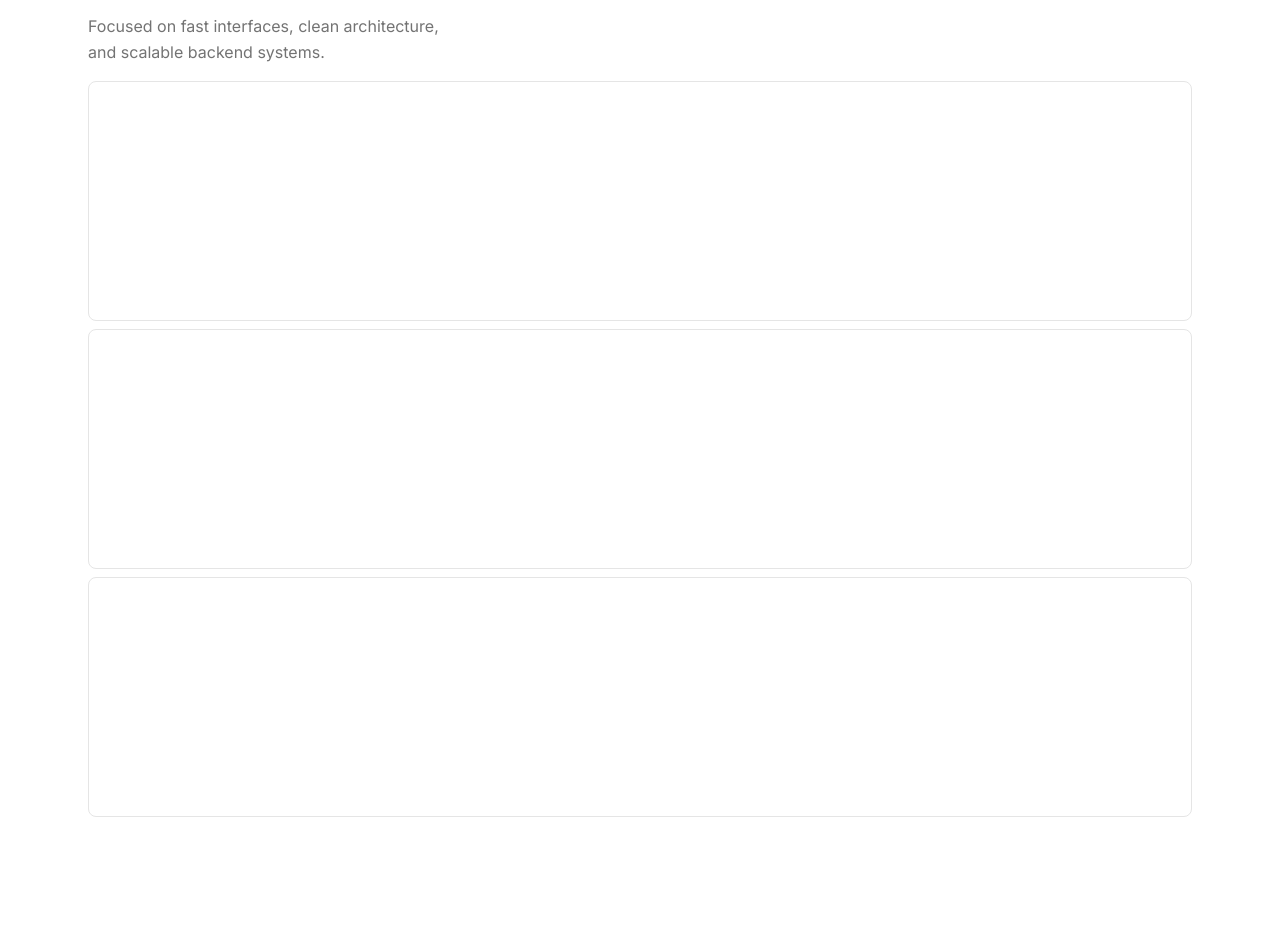
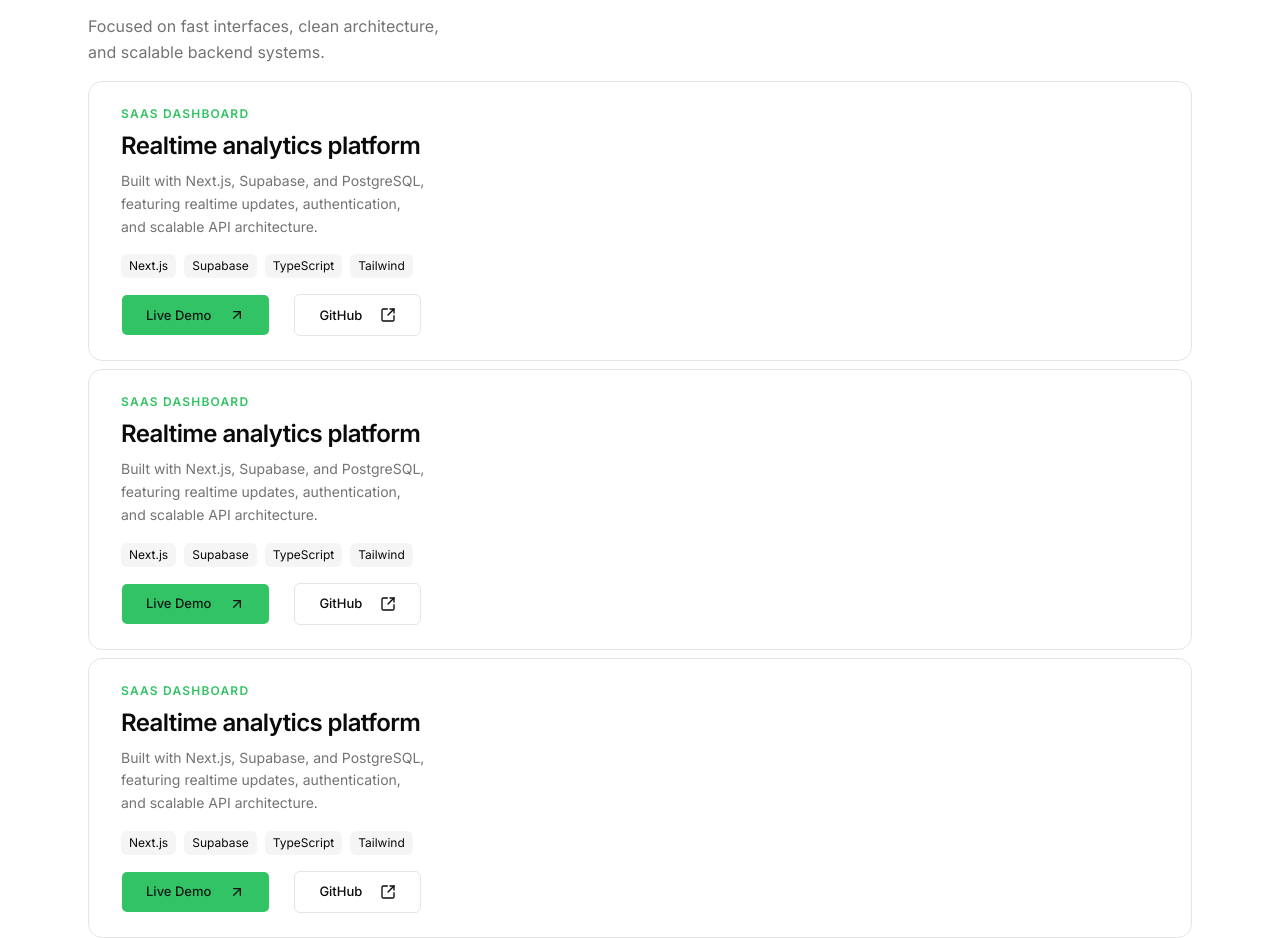
Before and after one commit to svsxn/portfolio, a Next.js app: page / in a window 1280 px wide. Shown: the part 981-1919 px from the top of the page. Before the commit the page ends 1798 px from the top, so only its background shows below. Built offline with nearby package versions, Linux system fonts and the light colour scheme.

Commit message:
feat: add example card

```diff
--- a/components/sections/hero/index.tsx
+++ b/components/sections/hero/index.tsx
@@ -14,6 +14,7 @@ export default function Hero() {
         <Label
           primaryText="Full-stack developer"
           secondaryText="Next.js & Supabase"
+          showDot
         />
         <h1 className="max-w-md text-6xl sm:text-7xl md:text-[5.2rem] mb-2 md:mb-5 font-semibold tracking-tight sm:leading-[1.1] md:leading-20">
           Sebastian Magnucki
--- a/components/sections/label.tsx
+++ b/components/sections/label.tsx
@@ -4,9 +4,10 @@ import { Separator } from "../ui/separator";
 interface Props {
   primaryText: string;
   secondaryText?: string;
+  showDot?: boolean;
 }
 
-export default function Label({ primaryText, secondaryText }: Props) {
+export default function Label({ primaryText, secondaryText, showDot }: Props) {
   return (
     <div
       className={cn(
@@ -14,8 +15,15 @@ export default function Label({ primaryText, secondaryText }: Props) {
         secondaryText && "flex items-center gap-2 sm:gap-4",
       )}
     >
-      <div className="flex items-center gap-2 sm:gap-3 text-accent">
-        <div className="size-1 sm:size-1.5 rounded-full bg-current ml-1" />
+      <div
+        className={cn(
+          "text-accent",
+          showDot && "flex items-center gap-2 sm:gap-3",
+        )}
+      >
+        {showDot && (
+          <div className="size-1 sm:size-1.5 rounded-full bg-current ml-1" />
+        )}
         <span>{primaryText}</span>
       </div>
       {secondaryText && (
--- a/components/sections/projects/index.tsx
+++ b/components/sections/projects/index.tsx
@@ -1,9 +1,10 @@
 import Label from "../label";
+import ProjectCard from "./project-card";
 
 export default function Projects() {
   return (
     <section id="projects" className="flex flex-col gap-4">
-      <Label primaryText="Featured work" />
+      <Label primaryText="Featured work" showDot />
       <h2 className="text-4xl font-semibold tracking-tight">
         Selected projects I&apos;ve worked on
       </h2>
@@ -12,9 +13,9 @@ export default function Projects() {
         systems.
       </p>
       <div className="flex flex-col gap-2">
-        <div className="bg-card h-60 border rounded-md"></div>
-        <div className="bg-card h-60 border rounded-md"></div>
-        <div className="bg-card h-60 border rounded-md"></div>
+        <ProjectCard />
+        <ProjectCard />
+        <ProjectCard />
       </div>
     </section>
   );
--- /dev/null
+++ b/components/sections/projects/project-card.tsx
@@ -0,0 +1,46 @@
+import { Button } from "@/components/ui/button";
+import { ArrowUpRightIcon, SquareArrowOutUpRight } from "lucide-react";
+import Label from "../label";
+
+export default function ProjectCard() {
+  return (
+    <div className="bg-card border rounded-xl px-8 py-6">
+      <div className="flex flex-col gap-4">
+        <div className="flex flex-col gap-2">
+          <Label primaryText="SAAS Dashboard" />
+          <h3 className="text-2xl font-semibold tracking-tight">
+            Realtime analytics platform
+          </h3>
+          <p className="max-w-76 text-sm text-muted-foreground leading-relaxed">
+            Built with Next.js, Supabase, and PostgreSQL, featuring realtime
+            updates, authentication, and scalable API architecture.
+          </p>
+        </div>
+        <div className="flex gap-2">
+          <div className="text-xs bg-muted px-2 py-1 rounded-sm">Next.js</div>
+          <div className="text-xs bg-muted px-2 py-1 rounded-sm">Supabase</div>
+          <div className="text-xs bg-muted px-2 py-1 rounded-sm">
+            TypeScript
+          </div>
+          <div className="text-xs bg-muted px-2 py-1 rounded-sm">Tailwind</div>
+        </div>
+        <div className="flex gap-6">
+          <Button
+            variant="secondary"
+            className="text-[13px] px-6 py-5 rounded-sm bg-accent hover:bg-accent hover:brightness-110 hover:-translate-y-0.5"
+          >
+            Live Demo
+            <ArrowUpRightIcon className="ml-3" />
+          </Button>
+          <Button
+            variant="outline"
+            className="text-[13px] px-6 py-5 rounded-sm"
+          >
+            GitHub
+            <SquareArrowOutUpRight className="ml-3" />
+          </Button>
+        </div>
+      </div>
+    </div>
+  );
+}
```
